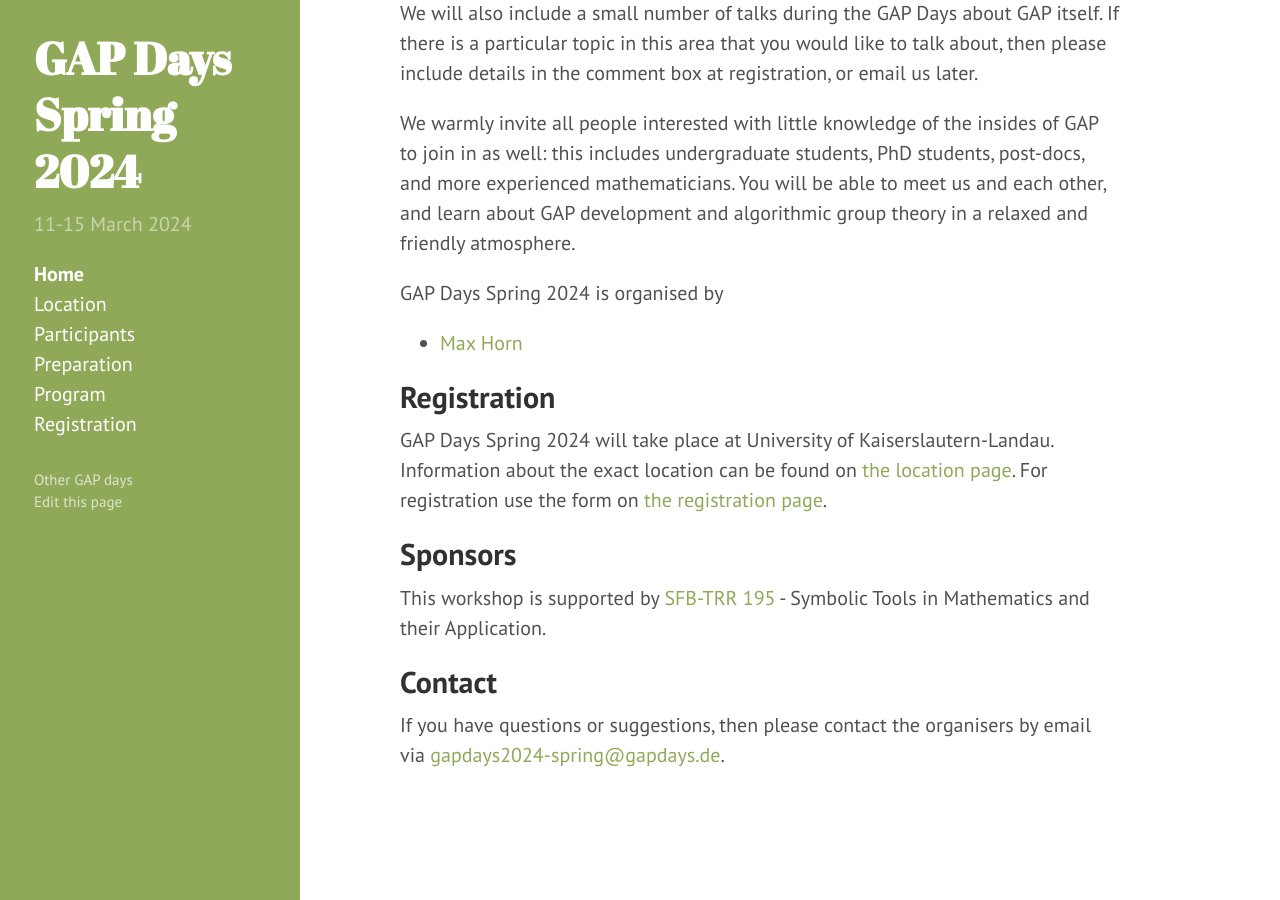
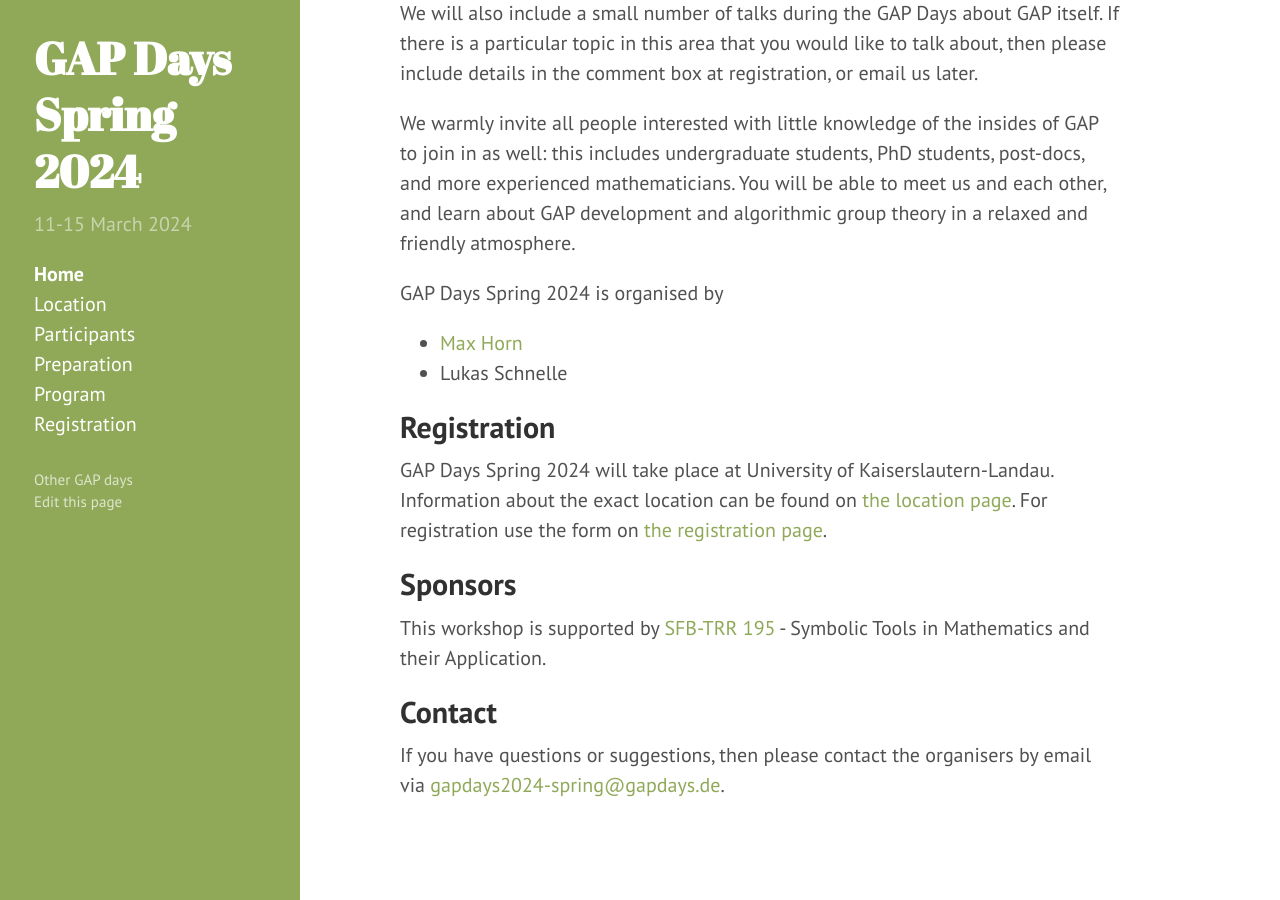
Before and after one commit to gapdays/gapdays2024-spring, a Jekyll site: the page built from index.md, in a window 1280 px wide and 900 px high, scrolled down 809 px. Built offline with Jekyll 4.4.1, drawn with Linux system fonts in a browser that asks for light colours.

Commit message:
Lukas is organizer, too

```diff
--- a/index.md
+++ b/index.md
@@ -48,6 +48,7 @@ algorithmic group theory in a relaxed and friendly atmosphere.
 {{site.title}} is organised by
 
 * [Max Horn](https://www.quendi.de/en/math)
+* Lukas Schnelle
 
 
 ## Registration
```
